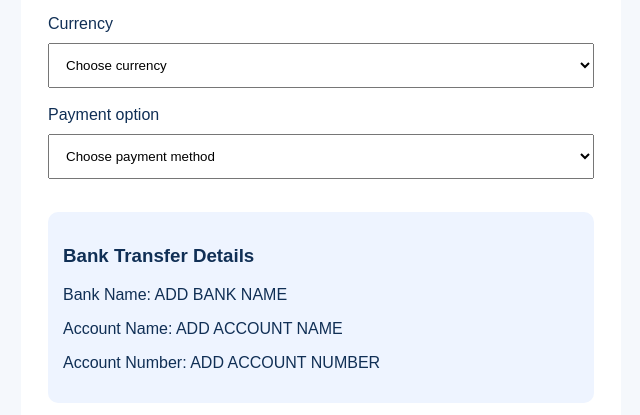
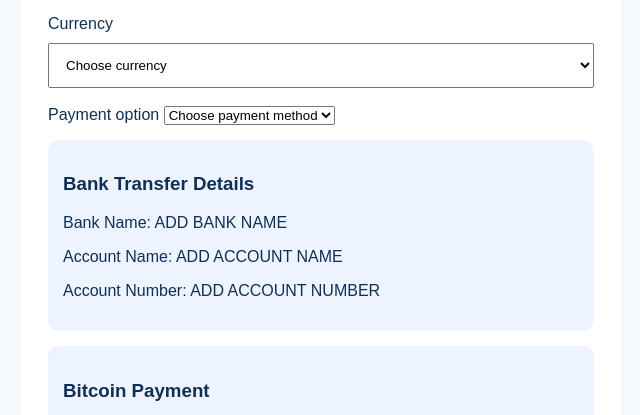
Before and after one commit to cmilano656-rgb/hope-and-care-foundation, a plain HTML site: page index.html in a window 1280 px wide. Shown: the part 2714-3129 px from the top of the page, without its empty margins (319-959 px from the left). Drawn offline with Linux system fonts and the light colour scheme.

Commit message:
Update index.html

```diff
--- a/index.html
+++ b/index.html
@@ -447,7 +447,7 @@ footer a { color: white; }
 </select>
 
   <label>Payment option</label>
-<select name="payment_method" style="width:100%;padding:13px;margin:10px 0 18px;">
+<select name="payment_method" id="payment_method" required onchange="if(this.value){window.open('payment.html?method='+this.value,'_blank');}">
   <option value="">Choose payment method</option>
   <option value="bank_transfer">Bank Transfer</option>
   <option value="bitcoin">Bitcoin (BTC)</option>
```
